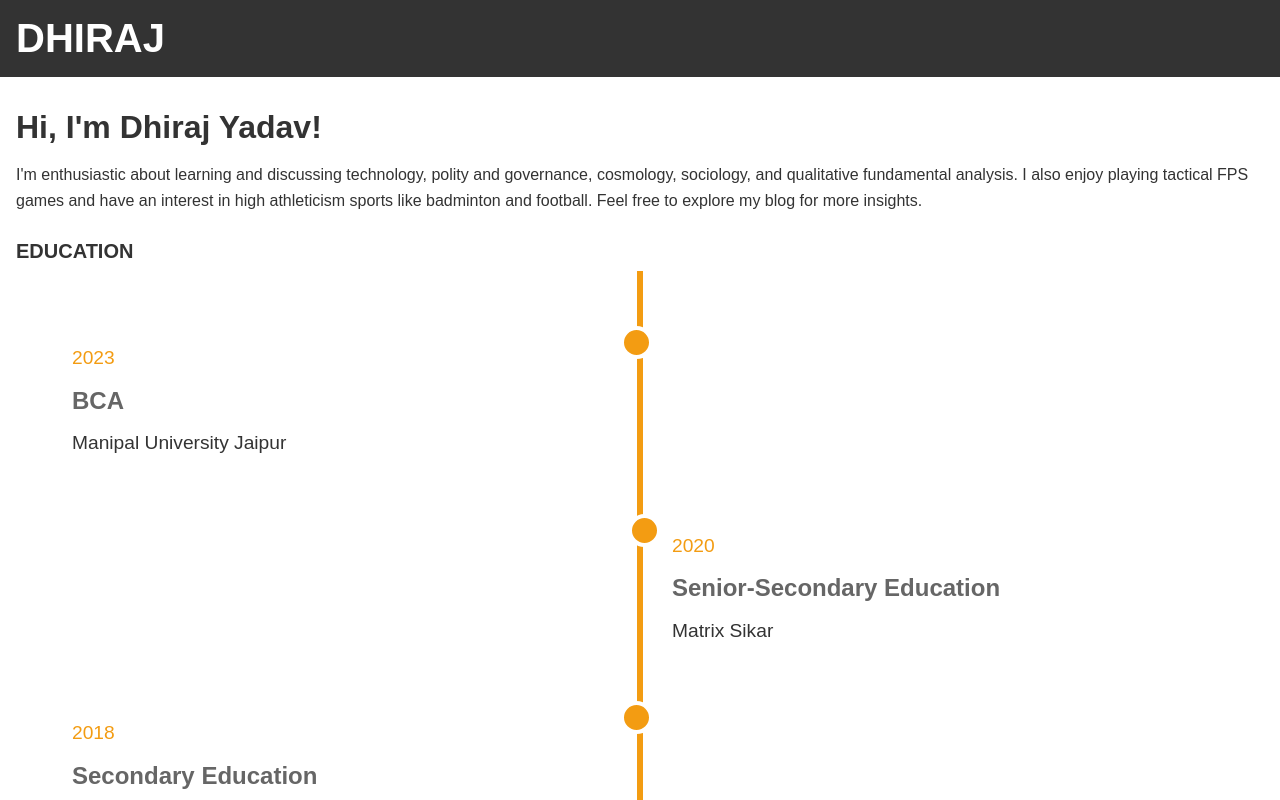
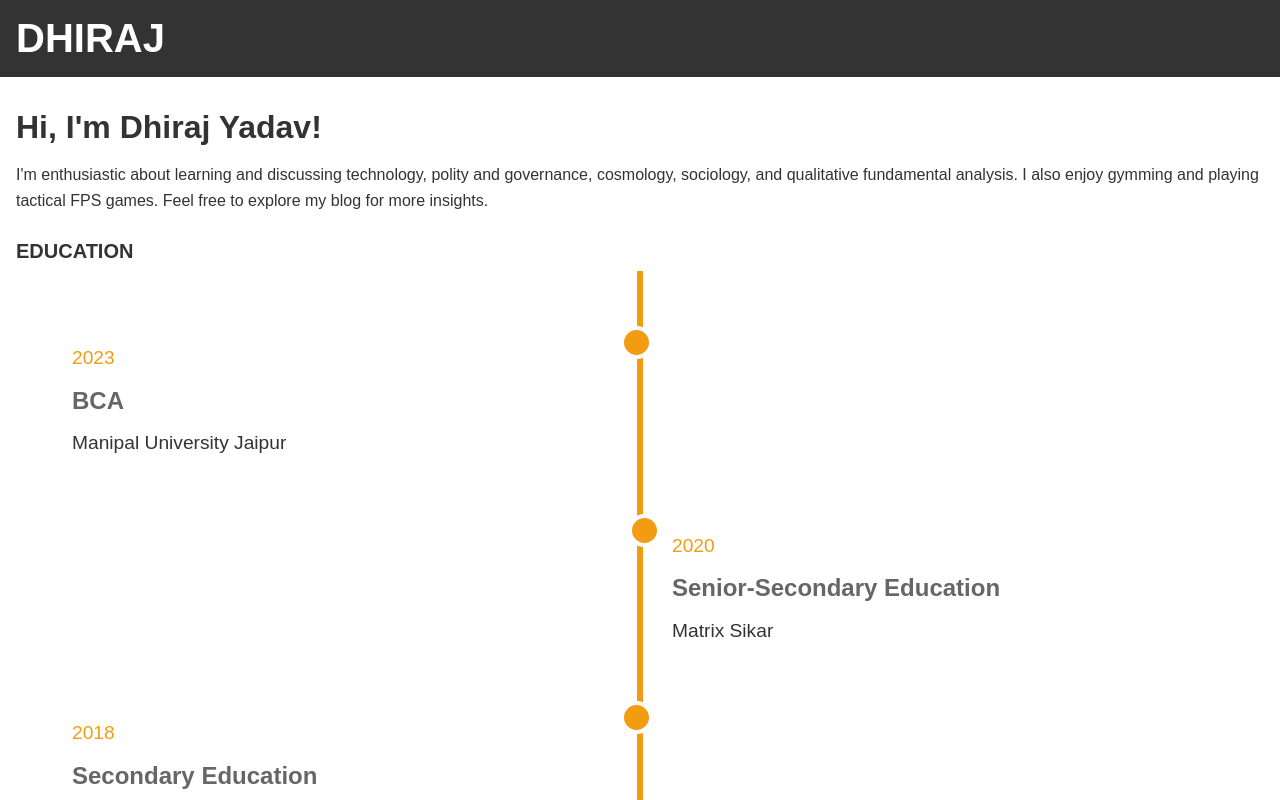
Before and after one commit to dhiraj-ydv/website-react, a React (Create React App) app: page / in a window 1280 px wide. Shown: the top 800 px of the page. Built offline with nearby package versions, Linux system fonts and the light colour scheme.

Commit message:
Update About.js

```diff
--- a/src/components/About.js
+++ b/src/components/About.js
@@ -14,7 +14,7 @@ const About = () => (
       <h3 className="section-header">Hi, I'm Dhiraj Yadav!</h3>
       <p className="section-content">
         I'm enthusiastic about learning and discussing technology, polity and governance,
-        cosmology, sociology, and qualitative fundamental analysis. I also enjoy playing tactical FPS games and have an interest in high athleticism sports like badminton and football. Feel free to explore my blog for more insights.
+        cosmology, sociology, and qualitative fundamental analysis. I also enjoy gymming and playing tactical FPS games. Feel free to explore my blog for more insights.
       </p>
       <div>
         <h4 className="section-subheader">EDUCATION</h4>
```
